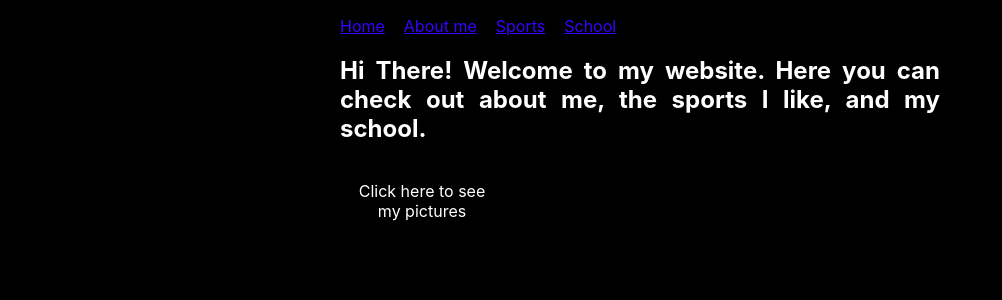
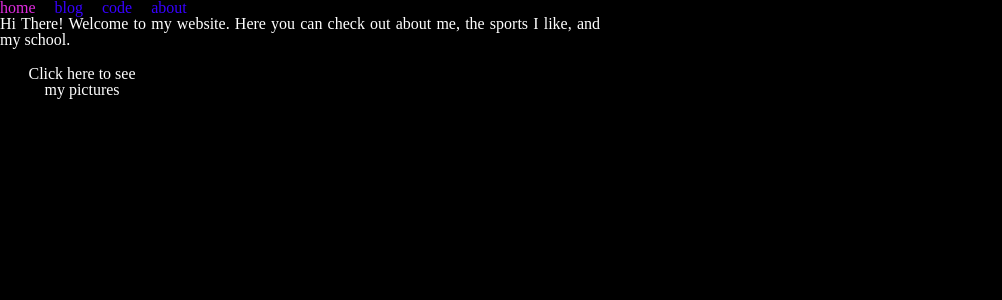
Before and after one commit to hellolol346/hellolol, a React (Create React App) app: page / in a window 1280 px wide. Shown: the top 300 px of the page, without its empty margins (0-1002 px from the left). Built offline with nearby package versions, Linux system fonts and the light colour scheme.

Commit message:
Wayne's big update for your app.

```diff
--- a/package.json
+++ b/package.json
@@ -5,6 +5,8 @@
   "dependencies": {
     "react": "^16.8.2",
     "react-dom": "^16.8.2",
+    "react-router": "^5.0.0",
+    "react-router-dom": "^5.0.0",
     "react-scripts": "2.1.3"
   },
   "scripts": {
--- a/src/App.js
+++ /dev/null
@@ -1,29 +0,0 @@
-import React, { Component } from 'react';
-import './App.css';
-import './Button.js';
-
-class App extends Component {
-  render() {
-    return (
-      <div id="App">
-        <nav id="TopMenu">
-          <div className='MenuItem'><a href='#'>Home</a></div>
-          <div className='MenuItem'><a href='#'>About me</a></div>
-          <div className='MenuItem'><a href='#'>Sports</a></div>
-          <div className='MenuItem'><a href='#'>School</a></div>
-        </nav>
-        <section>
-          <h1>Hi There! Welcome to my website.
-             Here you can check out about me, the sports I like,
-              and my school.</h1>
-        </section>
-        <section>
-          <div className='Button'>Click here to see my pictures</div>
-        </section>
-        <img href='' />
-      </div>
-    );
-  }
-}
-
-export default App;
--- /dev/null
+++ b/src/components/TopMenu.jsx
@@ -0,0 +1,22 @@
+import React       from 'react';
+import { NavLink } from 'react-router-dom';
+
+// ━━━━━━━━━━━━━━━━━━━━━━━━━━━━━━━━━━━━━━━━━━━━━━━━━━━━━━━━━━━━━━━━━━━━━━━━━━━━━━━━━━
+// Component
+
+// TopMenu receives state from React Router.
+const TopMenu = () => (
+   <menu id='TopMenu'>
+      <NavLink exact to='/' id='Logo' className='item' activeClassName='current'>home</NavLink>
+      <section>
+         <NavLink to='/blog'  className='item' activeClassName='current'>blog</NavLink>
+         <NavLink to='/test'  className='item' activeClassName='current'>code</NavLink>
+         <NavLink to='/about' className='item' activeClassName='current'>about</NavLink>
+      </section>
+   </menu>
+)
+
+// ━━━━━━━━━━━━━━━━━━━━━━━━━━━━━━━━━━━━━━━━━━━━━━━━━━━━━━━━━━━━━━━━━━━━━━━━━━━━━━━━━━
+// Export
+
+export default TopMenu
--- a/src/App.css
+++ b/src/css/App.css
@@ -15,8 +15,8 @@ body {
   justify-content: flex-start;
 }
 
-.MenuItem:not(:first-child) {
-  margin-left: 19px;
+.item:not(:last-child) {
+  margin-right: 19px;
 }
 
 #TopMenu a {
@@ -33,7 +33,6 @@ body {
   padding: 1em;
   text-align: center;
   border-radius: 3px; /* makes the corner less sharp */
-
   transition: all 1.5s; /* makes a delayed animation */
 }
 
--- /dev/null
+++ b/src/css/reset.css
@@ -0,0 +1,69 @@
+html, body, div, span, applet, object, iframe,
+h1, h2, h3, h4, h5, h6, p, blockquote, pre,
+a, abbr, acronym, address, big, cite, code,
+del, dfn, em, img, ins, kbd, q, s, samp,
+small, strike, strong, sub, sup, tt, var,
+b, u, i, center,
+dl, dt, dd, ol, ul, li,
+fieldset, form, label, legend,
+table, caption, tbody, tfoot, thead, tr, th, td,
+article, aside, canvas, details, embed,
+figure, figcaption, footer, header, hgroup,
+menu, nav, output, ruby, section, summary,
+time, mark, audio, video {
+	margin: 0;
+	padding: 0;
+	border: 0;
+	font-size: 100%;
+	font: inherit;
+	vertical-align: baseline;
+}
+
+/* HTML5 display-role reset for older browsers */
+article, aside, details, figcaption, figure,
+footer, header, hgroup, menu, nav, section {
+	display: block;
+}
+
+body {
+	line-height: 1;
+}
+
+ol, ul {
+	list-style: none;
+}
+
+blockquote, q {
+	quotes: none;
+}
+
+blockquote:before, blockquote:after,
+q:before, q:after {
+	content: '';
+	content: none;
+}
+
+table {
+	border-collapse: collapse;
+	border-spacing: 0;
+}
+
+a {
+   text-decoration: none;
+}
+
+button {
+   all: unset;
+
+   /* legacy support */
+   padding    : 0;
+   border     : none;
+   outline    : none;
+   font       : inherit;
+   color      : inherit;
+   background : none;
+}
+
+hr {
+   border: none;
+}
--- a/src/index.js
+++ b/src/index.js
@@ -1,10 +1,17 @@
 import React from 'react';
 import ReactDOM from 'react-dom';
-import './index.css';
-import App from './App';
+import App from './pages/App';
 import * as serviceWorker from './serviceWorker';
 
-ReactDOM.render(<App />, document.getElementById('root'));
+import { BrowserRouter as Router } from 'react-router-dom';
+
+ReactDOM.render(
+   <Router>
+      <App />
+   </Router>,
+
+   document.getElementById('root'),
+);
 
 // If you want your app to work offline and load faster, you can change
 // unregister() to register() below. Note this comes with some pitfalls.
--- /dev/null
+++ b/src/pages/AboutView.jsx
@@ -0,0 +1,12 @@
+import React from 'react'
+
+// ━━━━━━━━━━━━━━━━━━━━━━━━━━━━━━━━━━━━━━━━━━━━━━━━━━━━━━━━━━━━━━━━━━━━━━━━━━━━━━━━━━
+// Component
+
+const AboutView = () => (
+   <section>
+      <h1>This is the About Page.</h1>
+   </section>
+)
+
+export default AboutView
--- /dev/null
+++ b/src/pages/App.js
@@ -0,0 +1,31 @@
+import React             from 'react'
+import { Route, Switch } from 'react-router-dom'
+
+import TopMenu    from '../components/TopMenu'
+import HomeView   from '../pages/HomeView'
+import AboutView  from '../pages/AboutView'
+import SchoolView from '../pages/SchoolView'
+import SportsView from '../pages/SportsView'
+
+import '../css/App.css'
+import '../css/reset.css'
+
+// ━━━━━━━━━━━━━━━━━━━━━━━━━━━━━━━━━━━━━━━━━━━━━━━━━━━━━━━━━━━━━━━━━━━━━━━━━━━━━━━━━━
+// Main App
+
+const App = () => (
+  <div id="App">
+    <TopMenu />
+    <Switch>
+        <Route exact path="/" component={HomeView}   />
+        <Route path="/about"  component={AboutView}  />
+        <Route path="/sports" component={SportsView} />
+        <Route path="/school" component={SchoolView} />
+      </Switch>
+  </div>
+)
+
+// ━━━━━━━━━━━━━━━━━━━━━━━━━━━━━━━━━━━━━━━━━━━━━━━━━━━━━━━━━━━━━━━━━━━━━━━━━━━━━━━━━━
+// Export
+
+export default App;
--- /dev/null
+++ b/src/pages/HomeView.jsx
@@ -0,0 +1,12 @@
+import React from 'react'
+
+const HomeView = () => (
+   <section>
+      <h1>Hi There! Welcome to my website. Here you can check out about me, the
+         sports I like, and my school.
+      </h1>
+      <div className='Button'>Click here to see my pictures</div>
+   </section>
+)
+
+export default HomeView
--- /dev/null
+++ b/src/pages/SchoolView.jsx
@@ -0,0 +1,7 @@
+import React from 'react'
+
+const SchoolView = () => (
+   <section>This is the School page.</section>
+)
+
+export default SchoolView
--- /dev/null
+++ b/src/pages/SportsView.jsx
@@ -0,0 +1,12 @@
+import React from 'react'
+
+const SportsView = () => (
+   <section>
+      <h1>Hi There! Welcome to my website. Here you can check out about me, the
+         sports I like, and my school.
+      </h1>
+      <div className='Button'>Click here to see my pictures</div>
+   </section>
+)
+
+export default SportsView
```
Also changed, not shown: src/components/Button.js (renamed from src/Button.js), 1 other file (tests, documents, lock files or other folders).
